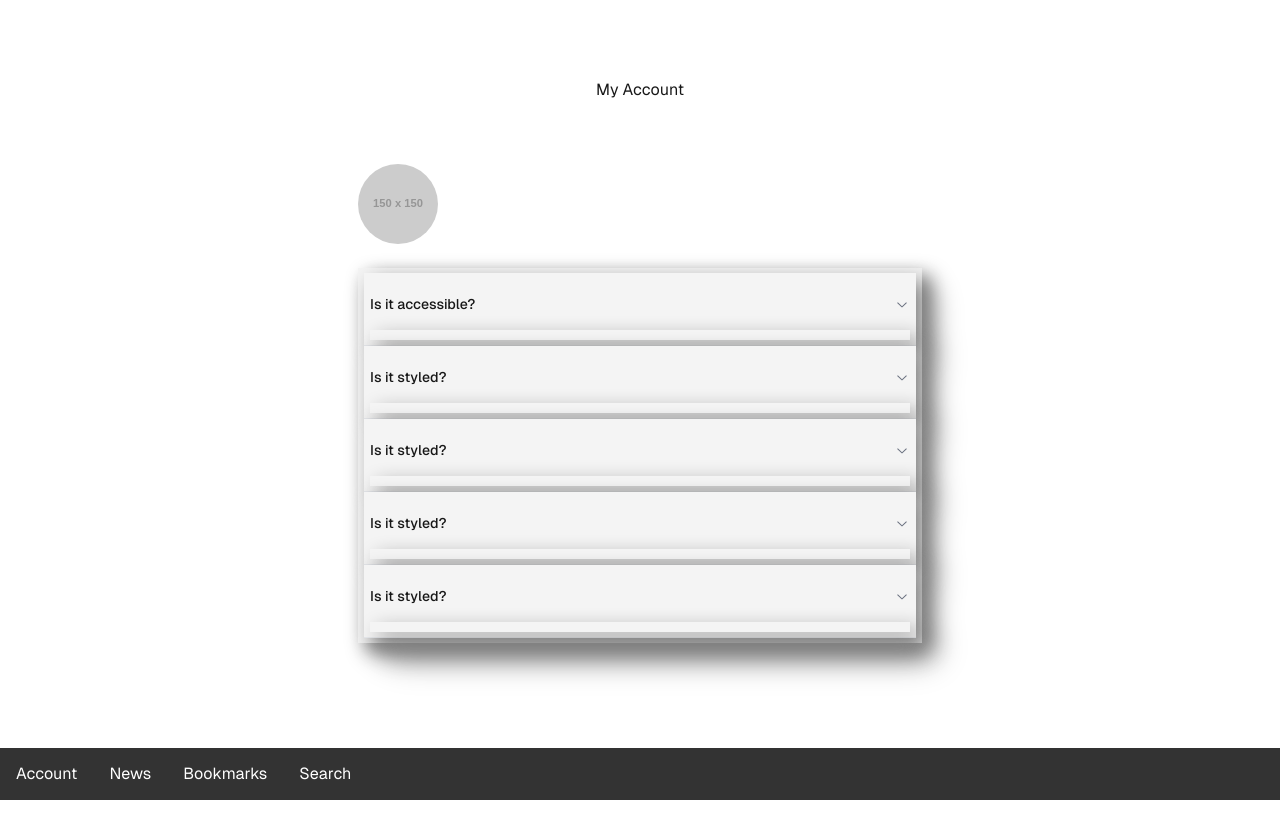
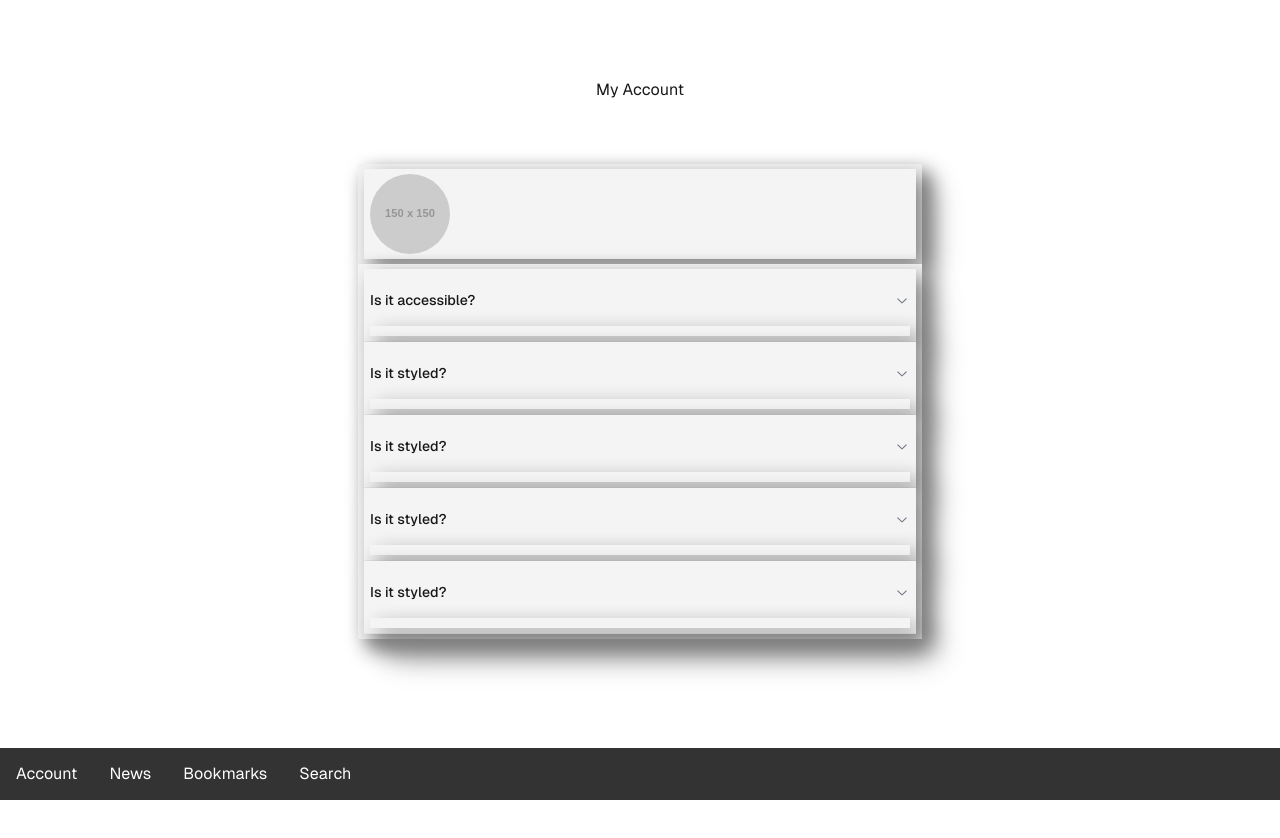
Before and after one commit to HeadlinerAI/website, a Next.js app: page /account in a window 1280 px wide. Built offline with nearby package versions, Linux system fonts and the light colour scheme.

Commit message:
acc page

```diff
--- a/src/app/account/page.js
+++ b/src/app/account/page.js
@@ -16,7 +16,11 @@ export default function Home() {
 
       <main className="flex flex-col gap-8 row-start-2 items-center sm:items-start">
       <div class = "accInfo">
-        <img src="https://via.placeholder.com/150" alt="placeholder" className="rounded-full w-20 h-20"/>
+        <div class = "accHead">
+            <div class = "avatar">
+            <img src="https://via.placeholder.com/150" alt="placeholder" className="rounded-full w-20 h-20"/>
+            </div>
+        </div>
         <br></br>
             <Accordion type="single" collapsible>
                     <AccordionItem value="item-1">
```
